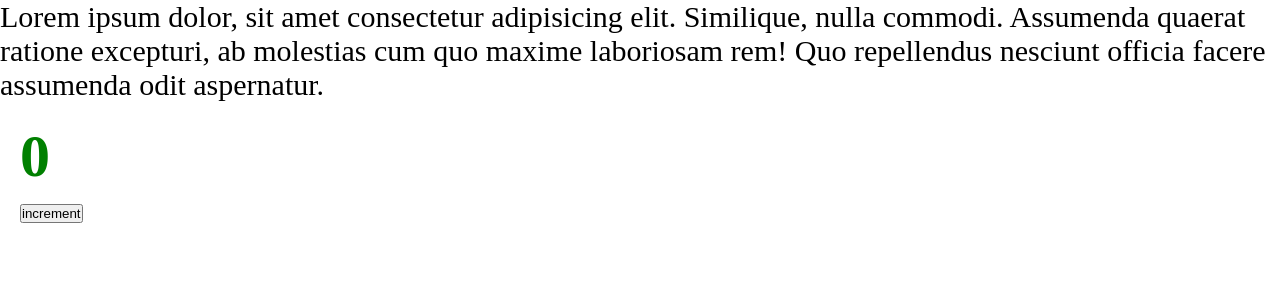
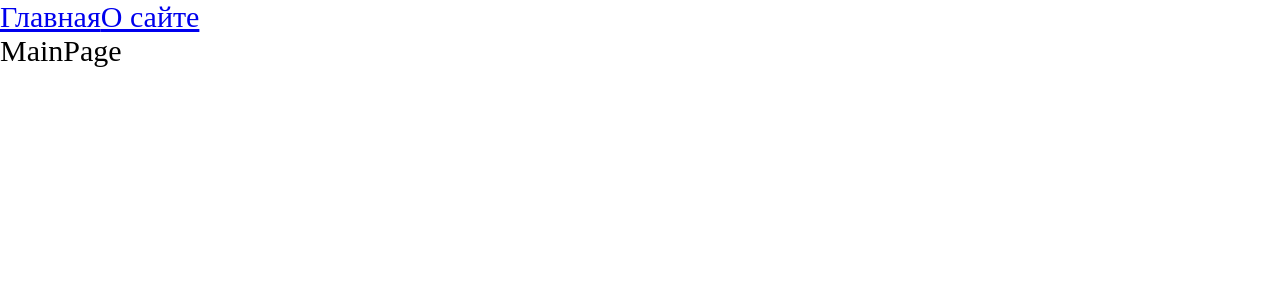
Before and after one commit to MonikiDi/-learning-webpack-react, a React app: page / in a window 1280 px wide. Shown: the top 300 px of the page. Built offline with nearby package versions, Linux system fonts and the light colour scheme.

Commit message:
added react-lazy

```diff
--- a/package.json
+++ b/package.json
@@ -14,6 +14,7 @@
     "@types/node": "^17.0.21",
     "@types/react": "^17.0.39",
     "@types/react-dom": "^17.0.11",
+    "@types/react-router-dom": "^5.3.3",
     "@types/webpack": "^5.28.0",
     "@types/webpack-dev-server": "^4.7.2",
     "css-loader": "^6.6.0",
@@ -31,6 +32,7 @@
   },
   "dependencies": {
     "react": "^17.0.2",
-    "react-dom": "^17.0.2"
+    "react-dom": "^17.0.2",
+    "react-router-dom": "^6.2.1"
   }
 }
--- a/src/App.tsx
+++ b/src/App.tsx
@@ -1,11 +1,20 @@
-import { Counter } from "./components/Counter";
-import './index.scss';
+import { Route, Routes, Link } from "react-router-dom";
+import { AboutPageAsync } from "./pages/AboutPage/AboutPage.async";
+import { MainPageAsync } from "./pages/MainPage/MainPage.async";
+import { Suspense } from "react";
+import "./index.scss";
 
 const App = () => {
   return (
     <div className="app">
-      Lorem ipsum dolor, sit amet consectetur adipisicing elit. Similique, nulla commodi. Assumenda quaerat ratione excepturi, ab molestias cum quo maxime laboriosam rem! Quo repellendus nesciunt officia facere assumenda odit aspernatur.
-      <Counter />
+      <Link to={"/"}>Главная</Link>
+      <Link to={"/about"}>О сайте</Link>
+      <Suspense fallback={<div>Loading...</div>}>
+        <Routes>
+          <Route path={"/about"} element={<AboutPageAsync />} />
+          <Route path={"/"} element={<MainPageAsync />} />
+        </Routes>
+      </Suspense>
     </div>
   );
 };
--- a/src/index.tsx
+++ b/src/index.tsx
@@ -1,4 +1,10 @@
 import { render } from "react-dom";
 import App from "./App";
+import { BrowserRouter } from "react-router-dom";
 
-render(<App />, document.getElementById("root"));
+render(
+  <BrowserRouter>
+    <App />
+  </BrowserRouter>,
+  document.getElementById("root")
+);
--- /dev/null
+++ b/src/pages/AboutPage/AboutPage.async.tsx
@@ -0,0 +1,7 @@
+import { lazy } from 'react';
+
+export const AboutPageAsync = lazy(() => new Promise(resolve => {
+    // @ts-ignore
+    // Так делать не надо
+    setTimeout(() => resolve(import('./AboutPage')), 1500)
+}));
--- /dev/null
+++ b/src/pages/AboutPage/AboutPage.tsx
@@ -0,0 +1,8 @@
+
+const  AboutPage = () => {
+  return (
+    <div>AboutPage</div>
+  )
+}
+
+export default AboutPage;
--- /dev/null
+++ b/src/pages/MainPage/MainPage.async.tsx
@@ -0,0 +1,10 @@
+import { lazy } from "react";
+
+export const MainPageAsync = lazy(
+  () =>
+    new Promise((resolve) => {
+      // @ts-ignore
+      // Так делать не надо
+      setTimeout(() => resolve(import("./MainPage")), 1500);
+    })
+);
--- /dev/null
+++ b/src/pages/MainPage/MainPage.tsx
@@ -0,0 +1,8 @@
+
+const  MainPage = () => {
+  return (
+    <div>MainPage</div>
+  )
+}
+
+export default MainPage;
```
Also changed, not shown: 2 other files (tests, documents, lock files or other folders).
